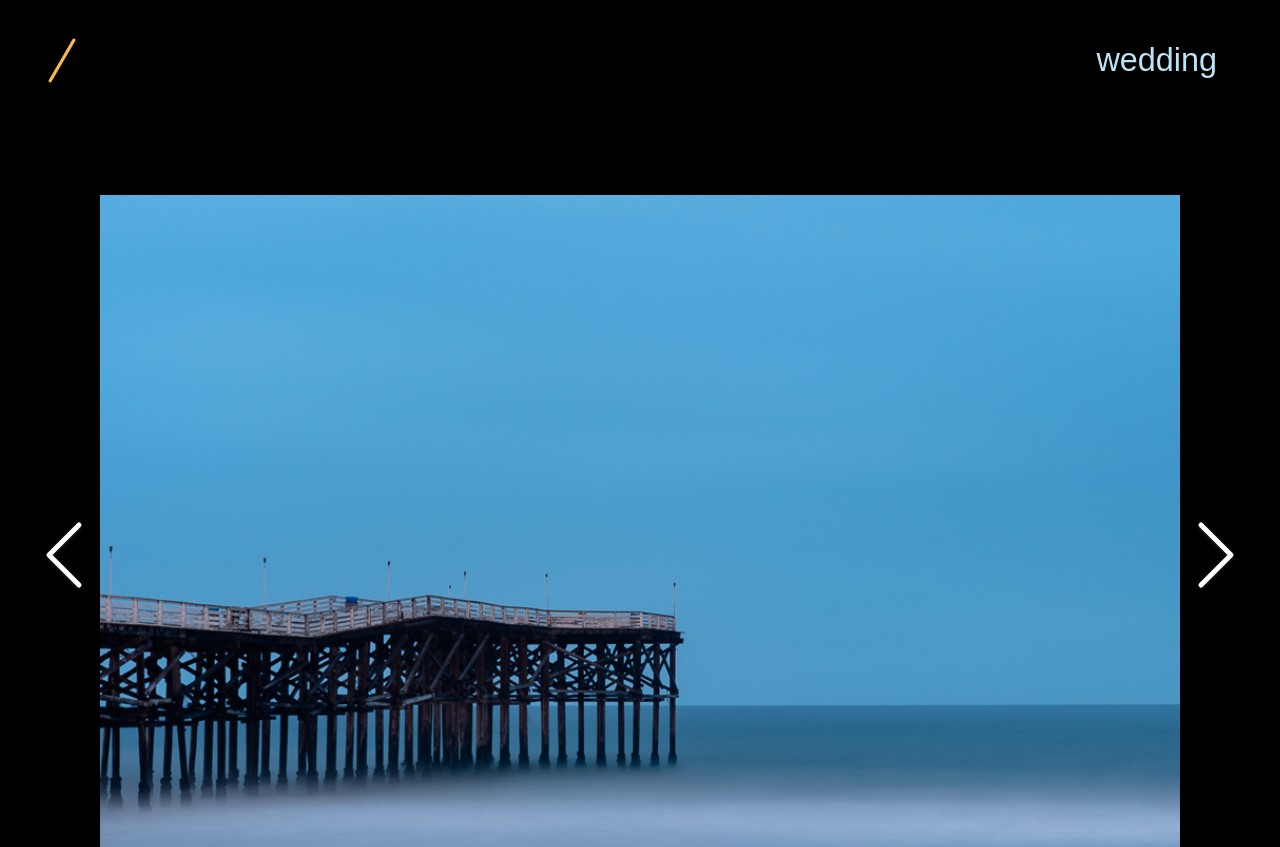
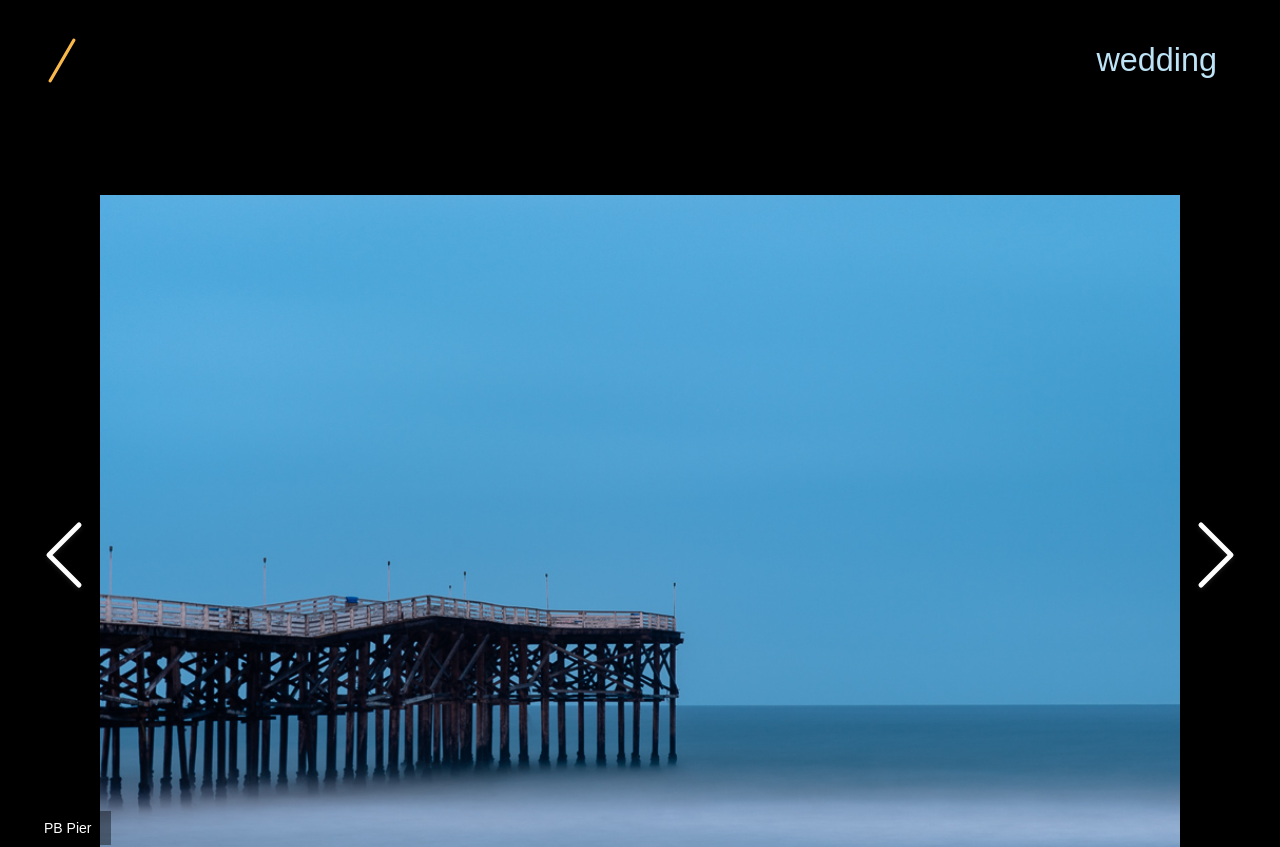
Before and after one commit to jkadunc/jimk-dot-com, a React (Create React App) app: page /photography in a window 1280 px wide. Shown: the top 847 px of the page. Built offline with nearby package versions, Linux system fonts and the light colour scheme; no server answers; a web font is replaced by a local one; what aws-amplify would draw is missing.

Commit message:
Update Photography.tsx

```diff
--- a/src/Photography/Photography.tsx
+++ b/src/Photography/Photography.tsx
@@ -10,12 +10,14 @@ export default function Photography(){
 
     const photoData = photos.map(item => ({
         thumbnail: item.thumbUrl,
-        original: item.fullSizeUrl
+        original: item.fullSizeUrl,
+        description: item.description,
+
     }));
 
     return(
         <Container maxWidth='lg'>
-            <ImageGallery items={photoData} />
+            <ImageGallery items={photoData} showFullscreenButton={false} showPlayButton={false} />
         </Container>
     );
 }
```
